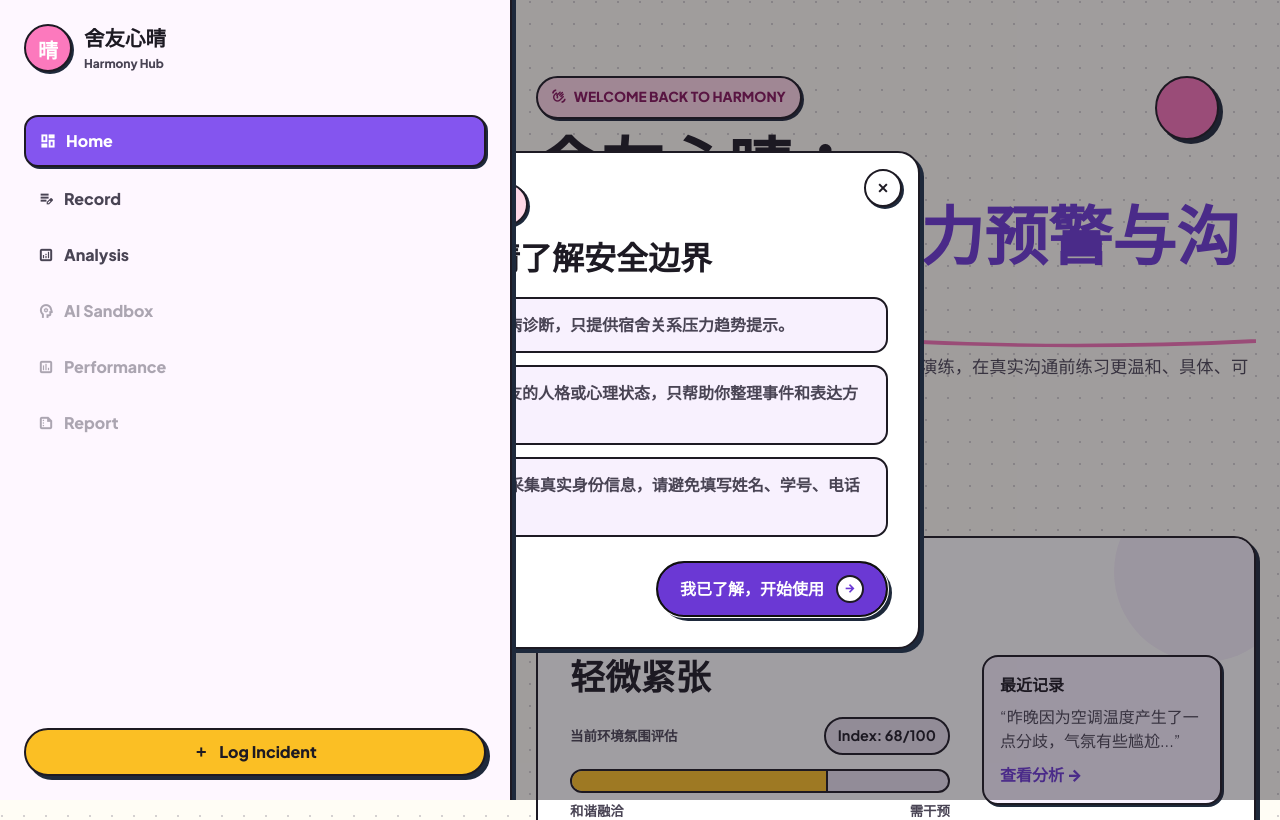
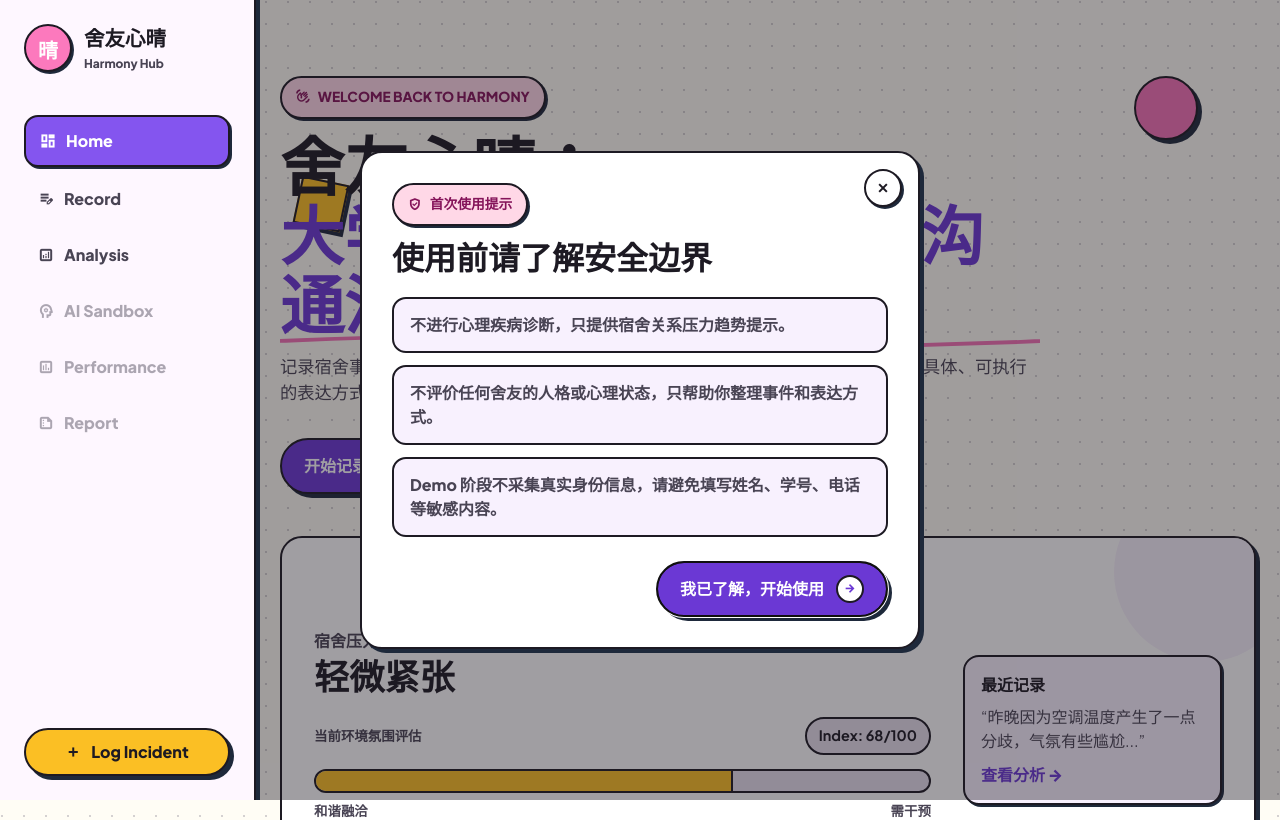
Before and after one commit to zzzcccwww999/dorm-harmony-ai, a Vue app in the folder frontend/: page / in a window 1280 px wide. Shown: the top 820 px of the page. Built offline with nearby package versions, Linux system fonts and the light colour scheme.

Commit message:
fix(frontend): restore sticky design sidebar

```diff
--- a/frontend/src/styles/main.css
+++ b/frontend/src/styles/main.css
@@ -144,19 +144,23 @@ h3,
 }
 
 .sidebar {
-  position: relative;
+  position: sticky;
+  top: 0;
   z-index: 30;
-  align-self: flex-start;
   display: flex;
-  flex: 0 0 32rem;
+  flex: 0 0 16rem;
   flex-direction: column;
   gap: 24px;
-  width: 32rem;
+  width: 16rem;
   height: 100vh;
   padding: 24px;
   border-width: 0 2px 0 0;
   border-radius: 0;
   background: var(--surface);
+}
+
+.sidebar.pop-shadow {
+  box-shadow: 4px 0 0 0 var(--shadow-dark);
 }
 
 .brand-lockup {
```
Also changed, not shown: frontend/scripts/verify-week1.mjs (+15 -6 lines).
